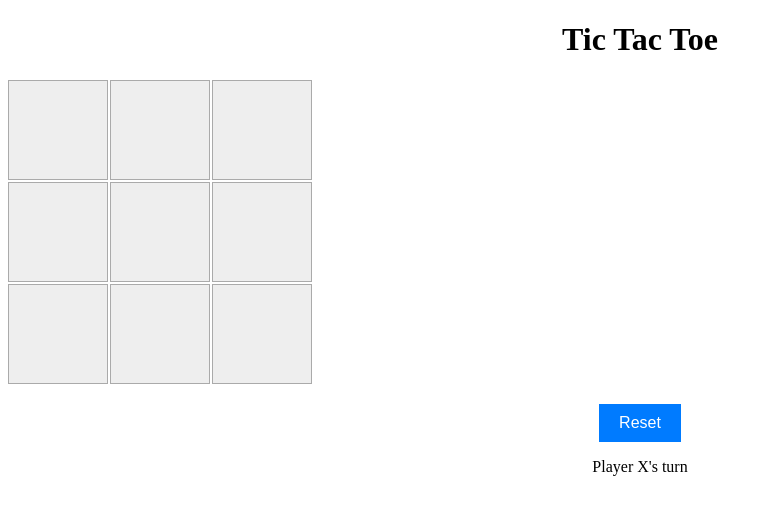
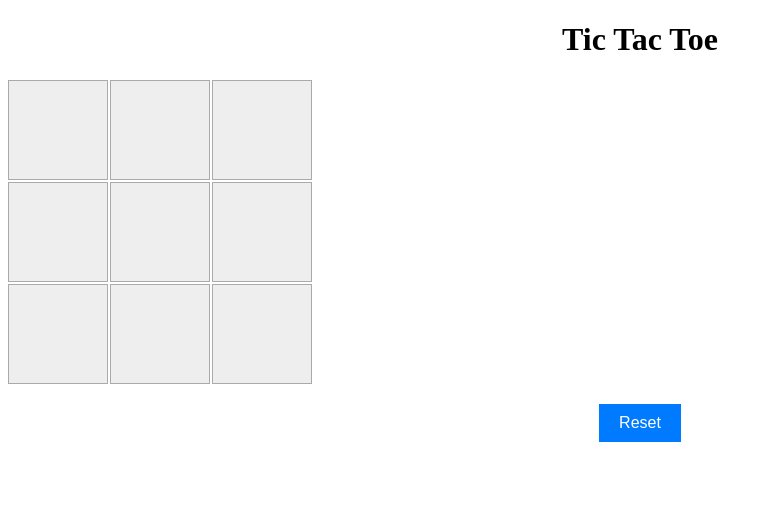
Before and after one commit to vijay220345/PRODIGY_WD_03, a plain HTML site: page index.html in a window 1280 px wide. Shown: the whole page, without its empty margins (0-773 px from the left). Drawn offline with Linux system fonts and the light colour scheme.

Commit message:
Update index.html

```diff
--- a/index.html
+++ b/index.html
@@ -21,7 +21,7 @@
             <div class="cell" onclick="cellClicked(8)"></div>
         </div>
         <button onclick="resetBoard()">Reset</button>
-        <p id="message">Player X's turn</p>
+        <p id="message"></p>
     </div>
     <script src="script.js"></script>
 </body>
```
